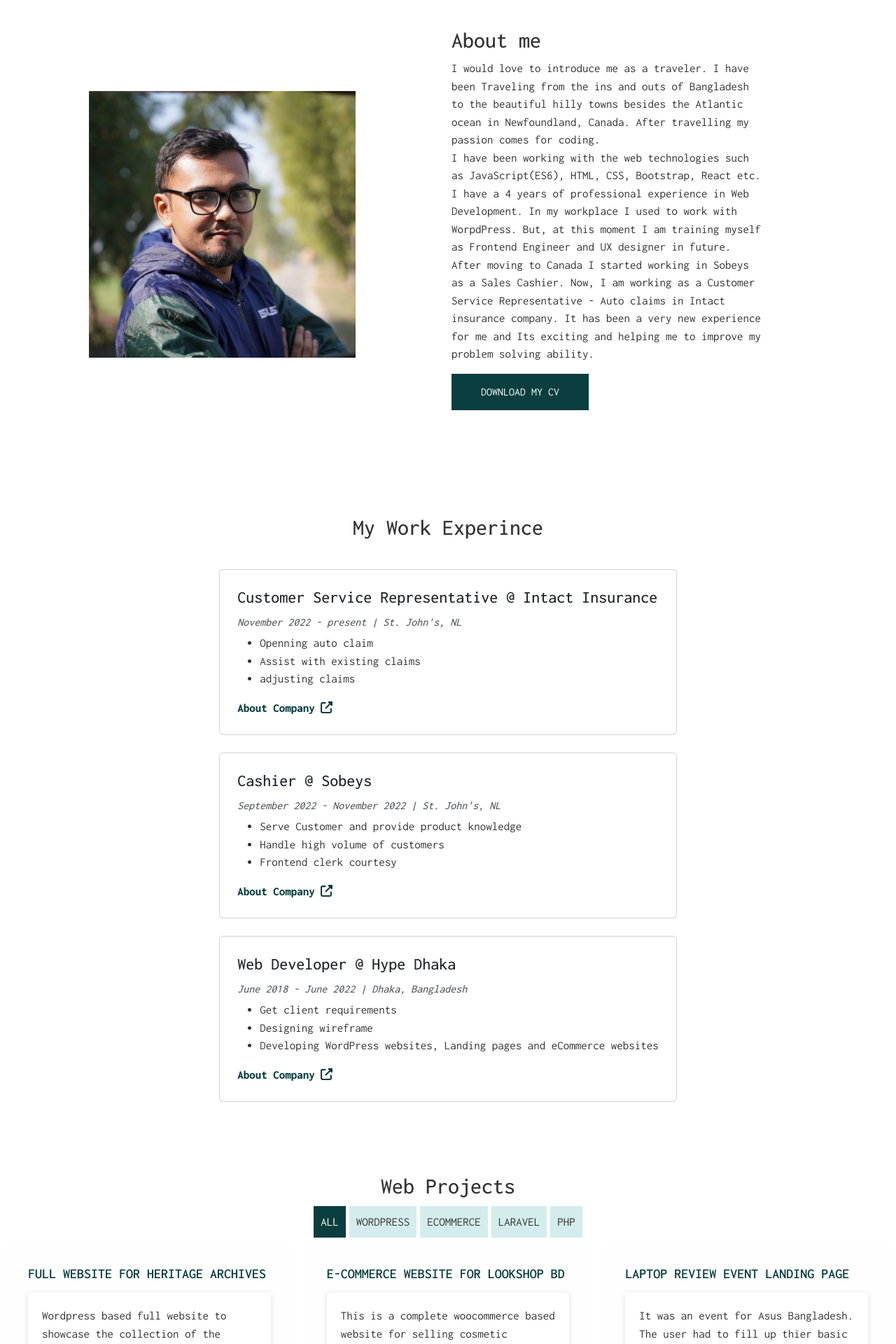
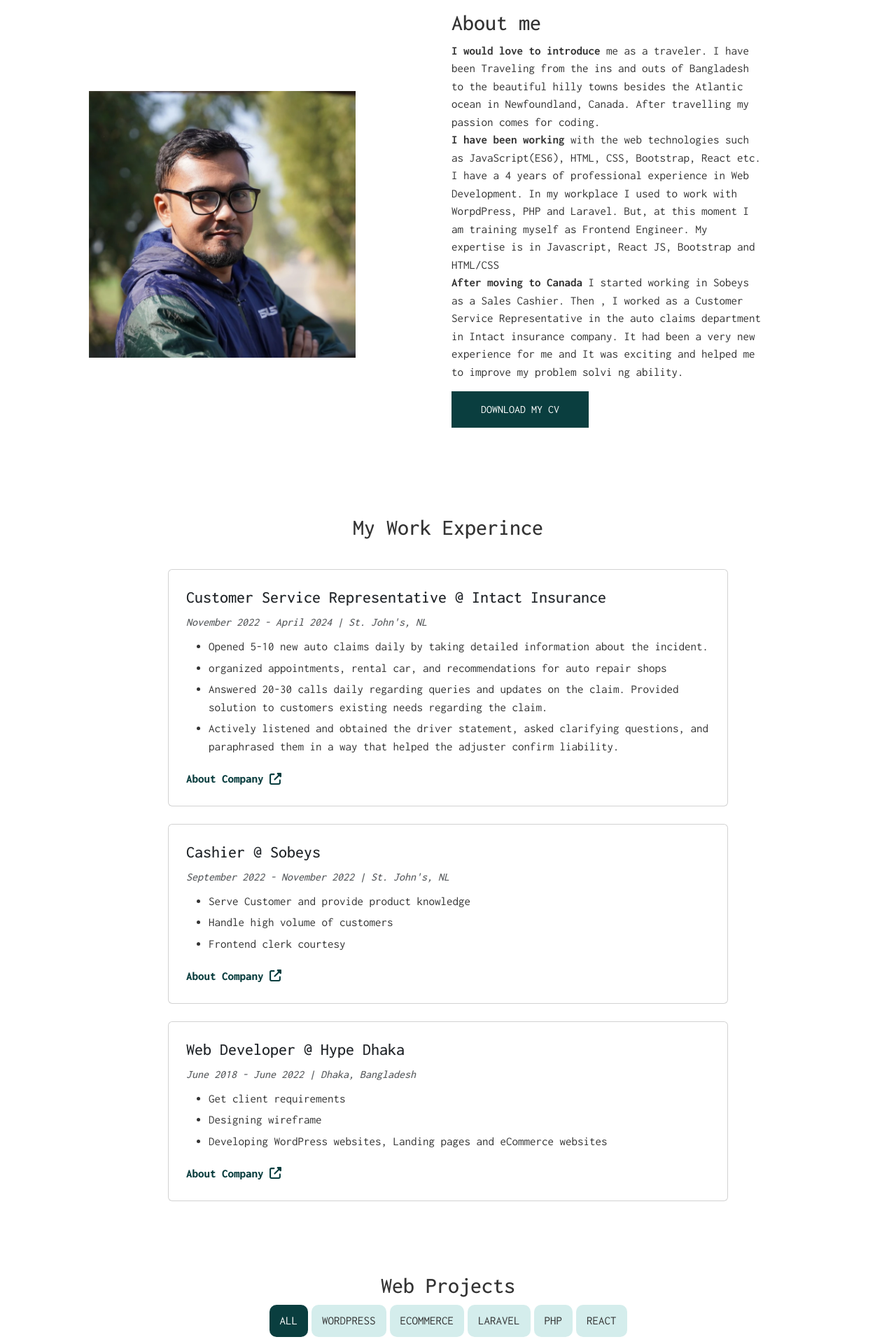
Before and after one commit to tanzimr8/website-tanzim, a React (Create React App) app: page / in a window 1280 px wide. Shown: the part 880-2800 px from the top of the page at 70% size. Built offline with nearby package versions, Linux system fonts and the light colour scheme.

Commit message:
edited  content, fixed css in project section, added 3 new projects

```diff
--- a/src/assets/styles.scss
+++ b/src/assets/styles.scss
@@ -118,7 +118,7 @@ a:hover {
         }
 
         p {
-            font-size: 17px;
+            font-size: 18px;
             line-height: 28px;
             width: 70%;
 
@@ -173,9 +173,12 @@ a:hover {
     .works {
         .card {
             margin: 25px 0;
-
+            width: 800px;
             .card-body {
                 padding: 25px;
+                display: flex;
+                flex-direction: column;
+                justify-content: center;
 
                 h5 {
                     font-size: 24px;
@@ -188,6 +191,8 @@ a:hover {
 
                 ul li {
                     color: #333;
+                    // width: 80%;
+                    margin: 5px 0;
                 }
 
                 a {
@@ -215,11 +220,15 @@ a:hover {
             p {
                 cursor: pointer;
                 text-transform: uppercase;
-                padding: 10px;
+                padding: 10px 15px;
                 text-align: center;
                 background-color: $accent-color;
-
+                border-radius: 10px;
                 &.active {
+                    background-color: $primary-color;
+                    color: #fff;
+                }
+                &.hover {
                     background-color: $primary-color;
                     color: #fff;
                 }
@@ -231,15 +240,21 @@ a:hover {
         display: flex;
         flex-wrap: wrap;
         justify-content: center;
+        align-items: center;
         transition: all 3s;
+        margin: 30px auto;
+        width: 90%;
 
         .project-card {
             min-width: 300px;
             flex: 0 1 calc(33.33% - 20px);
+            min-height: 475px;
+            align-items: center;
             margin: 10px;
-            background-color: #fefefe;
+            // background-color: #fefefe;
             padding: 30px;
             box-sizing: border-box;
+            box-shadow: rgba(55, 196, 185, 0.2) 0px 7px 29px 0px;
             .project-name {
                 h2 {
                     font-size: 20px;
@@ -270,6 +285,10 @@ a:hover {
                 }
 
             }
+
+        }
+        button {
+            @include buttons;
         }
     }
 }
@@ -285,9 +304,9 @@ a:hover {
 
         // background-color: #fefefe;
         .activities-card {
-            max-width: 800px;
+            min-width: 800px;
             height: 300px;
-            background-color: rgba(55, 196, 185, 0.2);
+            // background-color: rgba(55, 196, 185, 0.2);
             padding: 10px 80px;
             margin: 10px 10px;
             display: flex;
@@ -306,11 +325,11 @@ a:hover {
             }
 
             .arrow-left {
-                left: 2rem;
+                left: 7%;
             }
 
             .arrow-right {
-                right: 2rem;
+                right: 7%;
             }
 
             .activity {
@@ -324,7 +343,7 @@ a:hover {
                 }
 
                 .activity-details {
-                    width: 90%;
+                    width: 80%;
                     font-size: 18px;
                     text-align: center;
                 }
--- a/src/components/About.jsx
+++ b/src/components/About.jsx
@@ -11,9 +11,9 @@ const About = () => {
         </div>
         <div className="about-me">
             <Title title='About me'/>
-            <p>I would love to introduce me as a traveler. I have been Traveling from the ins and outs of Bangladesh to the beautiful hilly towns besides the Atlantic ocean in Newfoundland, Canada. After travelling my passion comes for coding.<br/>
-            I have been working with the web technologies such as JavaScript(ES6), HTML, CSS, Bootstrap, React etc. I have a 4 years of professional experience in Web Development. In my workplace I used to work with WorpdPress. But, at this moment I am training myself as Frontend Engineer and UX designer in future.<br/>
-            After moving to Canada I started working in Sobeys as a Sales Cashier. Now, I am working as a Customer Service Representative - Auto claims in Intact insurance company. It has been a very new experience for me and Its exciting and helping me to improve my problem solving ability.</p>
+            <p><strong>I would love to introduce </strong> me as a traveler. I have been Traveling from the ins and outs of Bangladesh to the beautiful hilly towns besides the Atlantic ocean in Newfoundland, Canada. After travelling my passion comes for coding.<br/>
+            <strong>I have been working </strong> with the web technologies such as JavaScript(ES6), HTML, CSS, Bootstrap, React etc. I have a 4 years of professional experience in Web Development. In my workplace I used to work with WorpdPress, PHP and Laravel. But, at this moment I am training myself as Frontend Engineer. My expertise is in Javascript, React JS, Bootstrap and HTML/CSS<br/>
+            <strong>After moving to Canada</strong> I started working in Sobeys as a Sales Cashier. Then , I worked as a Customer Service Representative in the auto claims department in Intact insurance company. It had been a very new experience for me and It was exciting and helped me to improve my problem solvi ng ability.</p>
             <a href={Resume} target='_blank' download  ><Button text='Download my CV'/></a>
         </div>
     </section>
--- a/src/components/ExperienceCard.jsx
+++ b/src/components/ExperienceCard.jsx
@@ -14,7 +14,7 @@ const ExperienceCard = ({experiences}) => {
                 <h6 className="card-subtitle mb-2 text-muted">{experience.start} - {experience.end} | {experience.location}</h6>
                 <ul>
                 {experience.responsibilities.map((responsibility,index)=>{
-                    return (<li key={index}>{responsibility}</li>)
+                    return (<li className='responsibility' key={index}>{responsibility}</li>)
                 })}
                 </ul>
                 <a href={experience.url} target='_blank' className="card-link">About Company <FontAwesomeIcon icon={faExternalLinkAlt} /></a>
--- a/src/components/Navbar.jsx
+++ b/src/components/Navbar.jsx
@@ -1,15 +1,15 @@
 import React from 'react'
 // import ChangeTheme from './utils/ChangeTheme'
 
-const Navbar = ({theme,setTheme,handleChangeTheme}) => {
+const Navbar = ({ theme, setTheme, handleChangeTheme }) => {
     return (
         <>
             <nav className="navbar fixed-top navbar-expand-lg bg-body-tertiary">
                 <div className="container-fluid">
-                    <a className="navbar-brand" href="#">TR</a>
                     <button className="navbar-toggler" type="button" data-bs-toggle="collapse" data-bs-target="#navbarNavDropdown" aria-controls="navbarNavDropdown" aria-expanded="false" aria-label="Toggle navigation">
                         <span className="navbar-toggler-icon"></span>
                     </button>
+                    <a className="navbar-brand" href="#">TR</a>
                     <div className="collapse navbar-collapse" id="navbarNavDropdown">
                         <ul className="navbar-nav mr-auto">
                             <li className="nav-item">
--- a/src/components/Projects/ProjectCard.jsx
+++ b/src/components/Projects/ProjectCard.jsx
@@ -1,11 +1,11 @@
 import React from 'react'
 import { FontAwesomeIcon } from '@fortawesome/react-fontawesome';
 import { faExternalLinkAlt } from '@fortawesome/free-solid-svg-icons';
-const ProjectCard = ({ filteredProjectData}) => {
+const ProjectCard = ({ filteredProjectData,visibleProjectCount}) => {
     return (
         <>
             {
-                filteredProjectData.map((project, index) => (
+                filteredProjectData.map((project, index,card) => (
                     <div className="project-card" key={index}>
                         <div className="project-name">
                             <h2>{project.title}</h2>
--- a/src/components/Projects/Projects.jsx
+++ b/src/components/Projects/Projects.jsx
@@ -3,6 +3,7 @@ import Title from '../utils/Title';
 import ProjectCard from './ProjectCard';
 import { data } from './../../data/projects.js'
 import ProjectTab from './ProjectTab.jsx';
+import { Button } from '../utils/Button.jsx';
 const Projects = () => {
   const [projectData, setProjectData] = useState(data);
   const [selectedCategory, setSelectedCategory] = useState('All');
@@ -13,7 +14,7 @@ const Projects = () => {
   }))];
 
   const handleCategoryChange = (getCurrentCategory) => {
-    setFilteredProjectData(projectData.filter((project) => {
+    setFilteredProjectData(projectData.reverse().filter((project) => {
       return project.category === getCurrentCategory;
     }))
     setSelectedCategory(getCurrentCategory);
@@ -23,16 +24,18 @@ const Projects = () => {
       <Title title="Web Projects" />
       <div className="project-tabs">
         <ProjectTab
-        projectData= {projectData}
-        selectedCategory = {selectedCategory}
+          projectData={projectData}
+          selectedCategory={selectedCategory}
           setSelectedCategory={setSelectedCategory}
           filteredCategory={filteredCategory}
           setFilteredProjectData={setFilteredProjectData}
           handleCategoryChange={handleCategoryChange} />
       </div>
+      {/* <div className="container"> */}
         <div className="projects-card">
-        <ProjectCard filteredProjectData={filteredProjectData}/>
+          <ProjectCard filteredProjectData={filteredProjectData.reverse()} />
         </div>
+      {/* </div> */}
     </section>
   );
 };
--- a/src/components/Slider.jsx
+++ b/src/components/Slider.jsx
@@ -8,7 +8,7 @@ const Slider = () => {
                 <p className='hello'>Hello! I am</p>
                 <h1>Tanzim Rahman</h1>
                 <h2>FRONT-END DEVELOPER</h2>
-                <p>Serving as Customer service Representative at Intact. Also training myself with frontend technology such as JavaScript, React JS and UX design</p>
+                <p>A JavaScript Enthusiast, love to solve problems and training myself with frontend technology such as JavaScript, React JS , Next JS, and UX design</p>
                 <a href='#projects'><Button text='See my works'/></a>
             </div>
             {/* <div className="slider-git"></div> */}
--- a/src/data/experience.js
+++ b/src/data/experience.js
@@ -4,11 +4,18 @@ export const data =  [
         position: 'Customer Service Representative',
         company: 'Intact Insurance' ,
         start: 'November 2022',
-        end: 'present',
+        end: 'April 2024',
         location: "St. John's, NL",
-        responsibilities: ['Openning auto claim', 'Assist with existing claims','adjusting claims'],
+        responsibilities: ['Opened 5-10 new auto claims daily by taking detailed information about the incident.',
+         'organized appointments, rental car, and recommendations for auto repair shops',
+         'Answered 20-30 calls daily regarding queries and updates on the claim. Provided solution to customers existing needs regarding the claim.',
+         'Actively listened and obtained the driver statement, asked clarifying questions, and paraphrased them in a way that helped the adjuster confirm liability.'],
         url: 'https://www.intact.ca/'
     },
+//     Opened 7-10 new claims daily by taking detailed information about the accident.
+// • Showed sympathy for the insureds and organized appointments, a rental car, and recommendations for auto repair shops.
+// • Answered 10-12 calls daily regarding queries and updates on the claim. Provide them with a one-call resolution.
+// • Actively listened and filed the insured statement, asked clarifying questions, and paraphrased them in a way that helped the adjuster confirm liability.
     {
         id:2,
         position: 'Cashier',
--- a/src/data/projects.js
+++ b/src/data/projects.js
@@ -1,53 +1,91 @@
 export const data = [
     {
         id:1,
-        title: 'FULL WEBSITE FOR HERITAGE ARCHIVES',
-        details: 'Wordpress based full website to showcase the collection of the archives. Developed a catalog classification to show the types of collection the archive has. Users can also view the publications which are made with the Custom post type plugin in wordpress.',
+        title: 'WordPress Site for the First Private Archives of Bangladesh',
+        details: 'Wordpress based full website to showcase the collection of the Heritage archives. Developed a catalog classification to show the types of collection the archive has. Users can also view the publications which are made with the Custom post type plugin in wordpress.',
         tools: ['Wordpress', 'Elementor'],
         category: 'WordPress',
+        isLink: true,
         link: 'https://heritage-archives.com',
         github: false,
         githubLink: ''
     },
     {
         id:2,
-        title: 'E-Commerce Website for Lookshop BD',
-        details: 'This is a complete woocommerce based website for selling cosmetic products in Bangladesh. The business has over 2000 products and they have started selling through this eCommerce. I used the woodmart theme to develop this site',
+        title: 'An online Retail Platform With WooCommerce and Elementor',
+        details: 'This is a complete woocommerce based website for selling cosmetic products in Bangladesh. The business has over 2000 products and they have started selling through this eCommerce. I buil a customer feature in the chekout page to set different prices for different delivery type.',
         tools: ['Wordpress', 'Elementor', 'Woocommerce'],
         category: 'ECommerce',
+        isLink: true,
         link: 'https://lookshopbd.com',
         github: false,
         githubLink: ''
     },
     {
-        id:4,
-        title: 'Laptop Review Event Landing Page',
+        id:3,
+        title: 'Laravel Developed Landing Page for ASUS to collect user review',
         details: 'It was an event for Asus Bangladesh. The user had to fill up thier basic information and show the proof of thier laptop review by uploading the sceenshot and the link. The web form I developed was able to collect over 100 reviews. There was also a backend to check the sumitted reviews and mark them. ',
         tools: ['PHP', 'Laravel', 'JavaScript', 'Bootstrap'],
         category: 'Laravel',
+        isLink: true,
         link: 'https://www.behance.net/gallery/129215805/USER-GENERATED-REVIEW-CAMPAIGN-MICROSITE',
         github: false,
         githubLink: ''
     },
     {
-        id:5,
-        title: 'Full Website for Contrivance',
+        id:4,
+        title: 'Wordpress site of the flagship store for OnePlus in Bangldesh',
         details: 'A business to sell electronic products in Bangladesh. I created a form to provide the product registration feature for the customers. Also, I kept a store locator table in the site. I used the free "Astro theme to build the website."',
         tools: ['Wordpress','Elementor'],
         category: 'WordPress',
+        isLink: true,
         link: 'https://contrivance-bd.com/',
         github: false,
         githubLink: ''
     },
     {
-        id:6,
-        title: 'Quiz App for ASUS',
+        id:5,
+        title: 'PHP Developed Online Quiz Contest App for ASUS',
         details: 'The app had 5 quizes containing 20 points and the user with the highest points would get a free ticket for the laptop fair. It had a backend with admin access to view the users who participated in the quiz. The app also generated unique tickets for the winners."',
         tools: ['PHP','JavaScript','Bootstrap','MySQL'],
         category: 'PHP',
+        isLink: false,
         link: '#',
         github: false,
         githubLink: ''
     },
+    {
+        id:6,
+        title: 'The famouse TIC TAC TOE with react JS',
+        details: 'You All know how this works. I developed this just to test my react skill and as very basic project to learn programming.',
+        tools: ['React', 'JavaScript'],
+        category: 'React',
+        isLink: true,
+        link: 'https://github.com/tanzimr8/tic-tac-toe-with-react',
+        github: true,
+        githubLink: 'https://github.com/tanzimr8/tic-tac-toe-with-react'
+    },
+    {
+        id:7,
+        title: 'Weather app with OPEN WEATHER APP API and React JS',
+        details: 'This is a project for skill development. I have used an API from OpenWeatherMap. I used a search component to search a city name and based on that search another component will show the weather of that city. To deploy, I used netlifly.',
+        tools: ['React', 'JavaScript', 'CSS','Netlifly'],
+        category: 'React',
+        isLink: true,
+        link: 'https://steady-moxie-db5901.netlify.app/',
+        github: true,
+        githubLink: 'https://github.com/tanzimr8/weather-app-with-openweatherapi'
+    },
+    {
+        id:8,
+        title: 'Fetch Data from an API using a Custom React Hook',
+        details: 'In this project I used some dummy product data from an external API and showed them in a card. I used a custom hook to fetch data from that API. Also, I set a limit on the amount of data can be shown in a single view where there is a button to show more or less data.',
+        tools: ['React', 'JavaScript', 'Custom Hook','Netlifly'],
+        category: 'React',
+        isLink: true,
+        link: 'https://6607910175d7e1a0bb3c8165--meek-haupia-fa9d56.netlify.app/',
+        github: true,
+        githubLink: 'https://github.com/tanzimr8/fetch-data-using-custom-hook'
+    },
 
 ];
```
Also changed, not shown: src/components/RecentActivity.jsx (+7 -2 lines). Lines whose indentation alone changed are shown as unchanged.
